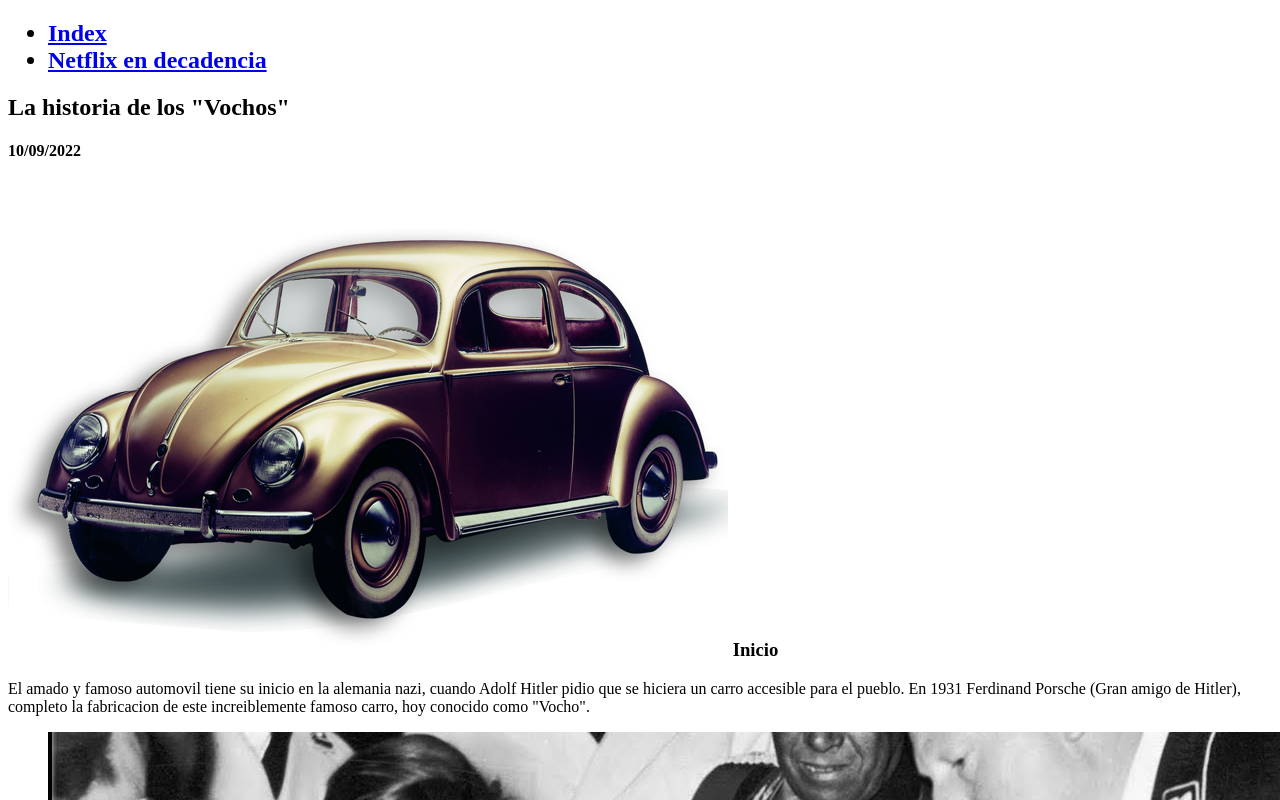
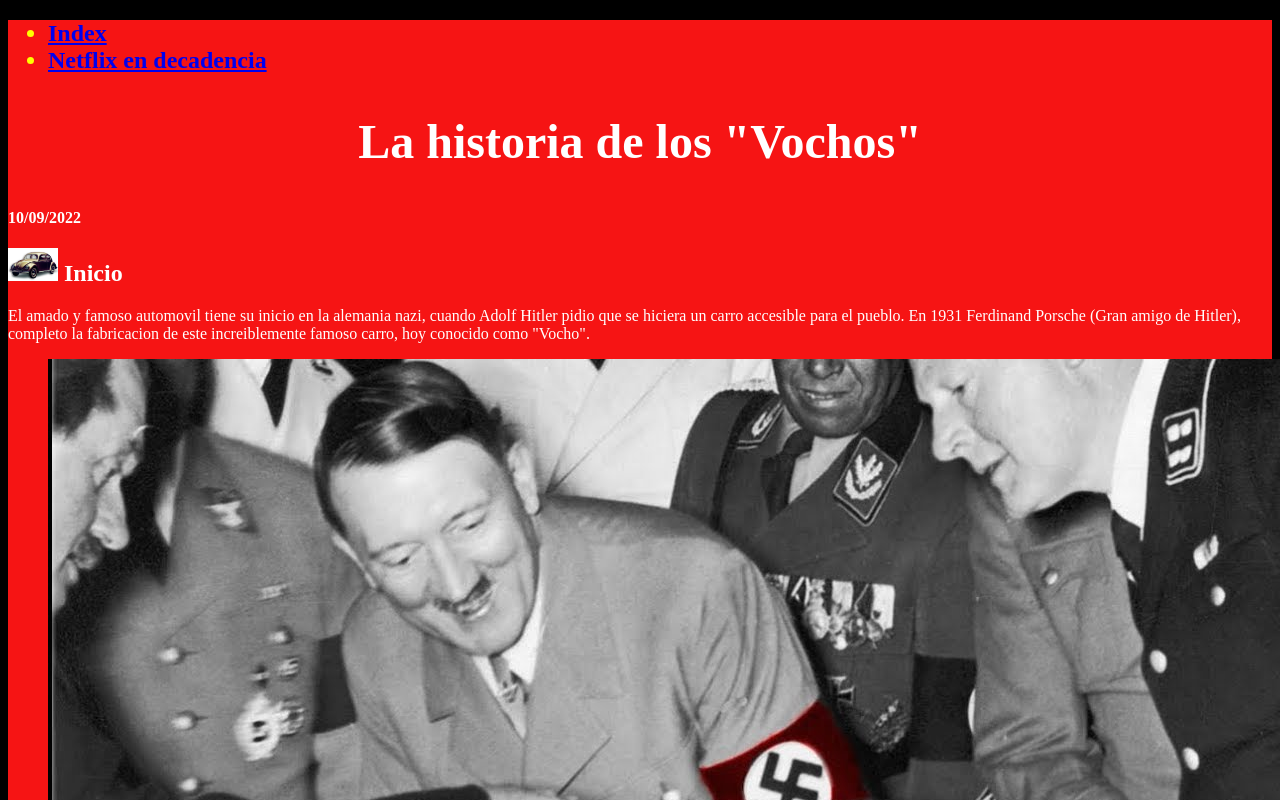
Before and after one commit to pabloduran2005/11_2-Duran0-blog_del_mundo, a plain HTML site: page root/mi_tema.html in a window 1280 px wide. Shown: the top 800 px of the page. Drawn offline with Linux system fonts and the light colour scheme.

Commit message:
pae 6 ya porfavor

```diff
--- a/root/assets/images/styles/estilos_pablo.css
+++ b/root/assets/images/styles/estilos_pablo.css
@@ -1,20 +1,17 @@
 body{
     background-color: black;
-}
-
-p{
     color: white;
 }
 
 article{
-    background-color: rgb(44, 43, 43);
+    background-color: rgb(246, 20, 20);
+}
+nav>ul>h2>li{
+    color: yellow;
+
 }
 
-.resaltado{
-    color: yellow;
-}
-
-.titulo_del_blog{
+#titulo_del_blog{
     text-align: center;
     font-size: 3rem;
 }
--- a/root/mi_tema.html
+++ b/root/mi_tema.html
@@ -7,17 +7,18 @@
     <title>La Historia de los Vochos</title>
     <meta name="keywords" content="body, p, article"/>
     <!--hoja de estilos-->
-    <link rel="estilos_pablo.css" href="C:\Users\pabdu\OneDrive\Documentos\pablo\.vscode\extensions\Tareas JC\11_2-Duran0-blog_del_mundo\root\assets\images\styles">
+
 </head>
+<link rel="stylesheet" href="assets/images/styles/estilos_pablo.css">
 <body>
     <article>
         <section>
         <header>
             <nav>
                 <ul>
-                    <h2 class="resaltado">
-                    <li><a href="index.html">Index</a></li>
-                    <li><a href="mi_tema_2.html">Netflix en decadencia</a></li>
+                    <h2>
+                    <li><a class="resaltado" href="index.html" target="_blank">Index</a></li>
+                    <li><a class="resaltado" href="mi_tema_2.html" target="_blank">Netflix en decadencia</a></li>
                     </h2>
                 </ul>
             </nav>
@@ -31,7 +32,7 @@
         <section>
         <article>
             <div>
-                <h3><img src="descarga.png" alt="Vocho"> Inicio</h3>
+                <h2><img src="descarga.png" alt="Vocho" height="auto" width="50px"> Inicio</h2>
                 <p>El amado y famoso automovil tiene su inicio en la alemania nazi, cuando Adolf Hitler pidio que se hiciera un carro accesible para el pueblo. En 1931 Ferdinand Porsche (Gran amigo de Hitler), completo la fabricacion de este increiblemente famoso carro, hoy conocido como "Vocho".</p>
                 <figure>
                     <img src="vocho-de-hitler.jpg" alt="Hitler Vocho">
@@ -41,7 +42,7 @@
             <!--fin del tema-->
             <!--empieza el top-->
             <div>
-                <h3><img src="image.png" alt="Famoso">Los 5 famosos que tuvieron un "Vocho"</h3>
+                <h3><img src="png-transparent-computer-icons-others-monochrome-video-game-famous.png" alt="Famoso" height="auto" width="50px">Los 5 famosos que tuvieron un "Vocho"</h3>
             <ol>
                 <li>Adolf Hitler</li>
                 <li>Ferdinand Porsche</li>
```
Also changed, not shown: root/index.html (+3 -3 lines), root/mi_tema_2.html (+6 -5 lines), root/png-transparent-computer-icons-others-monochrome-video-game-famous.png (added).
